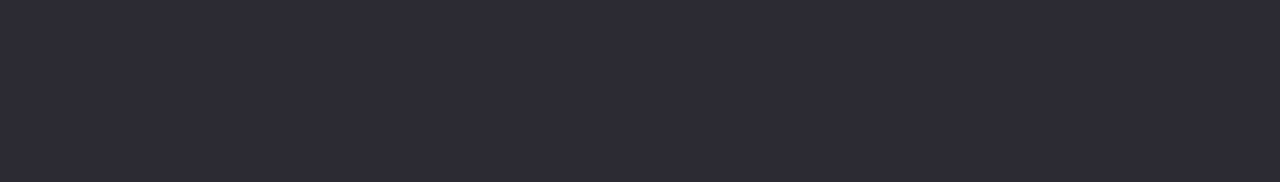
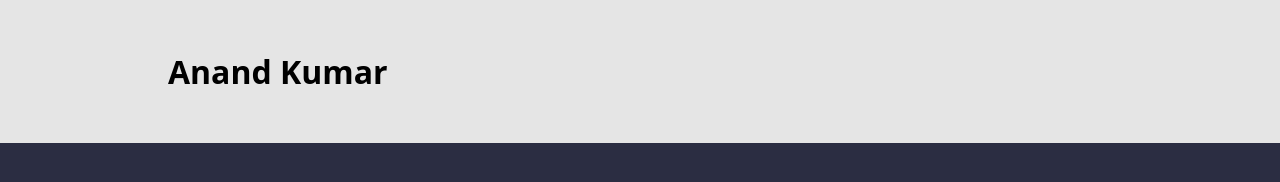
Before and after one commit to Anand-1812/homepage, a plain HTML site: page index.html in a window 1280 px wide. Drawn offline with Linux system fonts and the light colour scheme.

Commit message:
on the making of nav, le'ss go

```diff
--- a/index.html
+++ b/index.html
@@ -7,5 +7,18 @@
     <link href="styles.css" rel="stylesheet" />
   </head>
 
-  <body></body>
+  <body>
+    <header class="head">
+      <div class="nav">
+        <div class="img-div">
+          <h1>Anand Kumar</h1>
+        </div>
+        <div class="about-div">
+          <div class="about">
+
+          </div>
+        </div>
+      </div>
+    </header>
+  </body>
 </html>
--- a/styles.css
+++ b/styles.css
@@ -1,3 +1,11 @@
+:root {
+  --primary-color: #2b2d42;
+  --secondary-color: #8d99ae;
+  --accent-color: #ef233c;
+  --text-color: #edf2f4;
+  --ternary-color: #e5e5e5;
+}
+
 * {
   margin: 0;
   padding: 0;
@@ -7,5 +15,17 @@
 body {
   font-family: "system-ui", sans-serif;
   height: 100vh;
-  background-color: #2b2a33;
+  background-color: var(--primary-color);
 }
+
+.head {
+  background-color: var(--ternary-color);
+  padding: 50px;
+  display: flex;
+  justify-content: center;
+}
+
+.nav {
+  width: 80%;
+
+}
```
